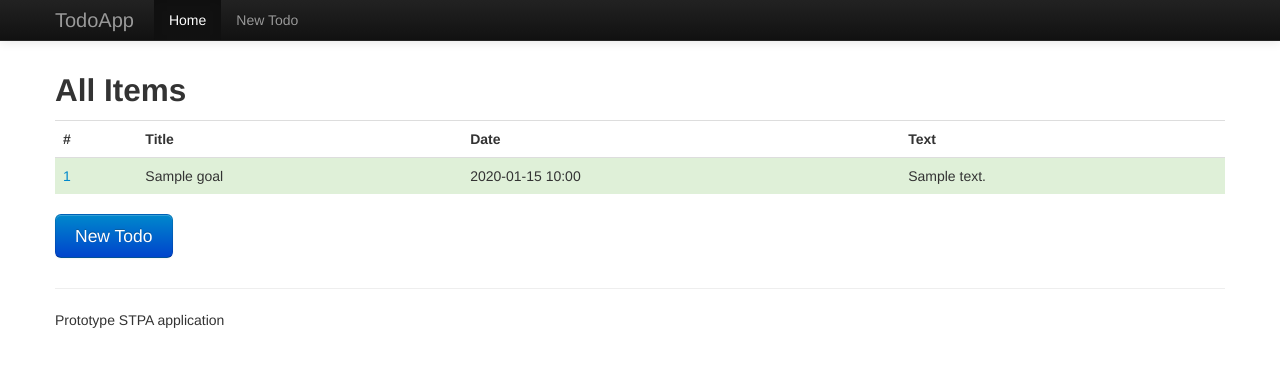
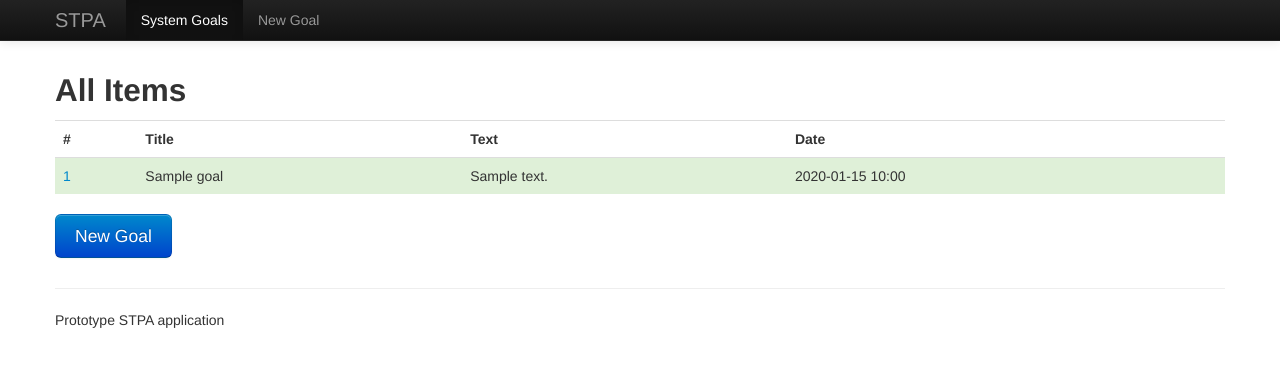
Before and after one commit to acccentor/STPA_prototype, a Flask app: page / in a window 1280 px wide. Shown: the top 367 px of the page. Run offline with Flask 2, Linux system fonts and the light colour scheme; tables that the repository leaves empty hold one stand-in row (values such as "Sample post"); some libraries are stand-ins or nearby versions.

Commit message:
small layout changes

```diff
--- a/STPA_prototype.py
+++ b/STPA_prototype.py
@@ -49,7 +49,7 @@ def new():
 def show_or_update(todo_id):
     todo_item = Todo.query.get(todo_id)
     if request.method == 'GET':
-        return render_template('view.html',todo=todo_item)
+        return render_template('view.html', todo=todo_item)
     todo_item.title = request.form['title']
     todo_item.text = request.form['text']
     todo_item.vcs_check = ('vcs_check.%d' % todo_id) in request.form
--- a/templates/index.html
+++ b/templates/index.html
@@ -6,18 +6,18 @@
       <tr>
         <th>#
         <th>Title
+        <th>Text
         <th>Date
-        <th>Text
       {%- for todo in todos %}
       <tr class={{ "success" if todo.vcs_check }}>
         <td><a href="/todos/{{ todo.id }}">{{ todo.id }}</a>
         <td>{{ todo.title }}
+        <td>{{ todo.text }}</td>
         <td>{{ todo.pub_date.strftime('%Y-%m-%d %H:%M') }}
-        <td>{{ todo.text }}</td>
       {%- endfor %}
     </table>
     <p>
-      <a href="{{ url_for('new') }}" class="btn btn-large btn-primary">New Todo</a>
+      <a href="{{ url_for('new') }}" class="btn btn-large btn-primary">New Goal</a>
 
 
 </div>
--- a/templates/layout.html
+++ b/templates/layout.html
@@ -1,5 +1,5 @@
 <!doctype html>
-<title>TodoApp -- Store your Todo items</title>
+<title>STPA prototype</title>
 <meta name="viewport" content="initial-scale=1.0, user-scalable=no">
 <meta charset="utf-8">
 <style>
@@ -21,11 +21,11 @@ body {
                     <span class="icon-bar"></span> <span class="icon-bar"></span> <span
                         class="icon-bar"></span>
                 </button>
-                <a class="brand" href="/">TodoApp</a>
+                <a class="brand" href="/">STPA</a>
                 <div class="nav-collapse collapse">
                     <ul class="nav">
-                        <li class="active"><a href="/">Home</a></li>
-                        <li><a href="/new">New Todo</a></li>
+                        <li class="active"><a href="/">System Goals</a></li>
+                        <li><a href="/new">New Goal</a></li>
                     </ul>
                 </div>
                 <!--/.nav-collapse -->
```
